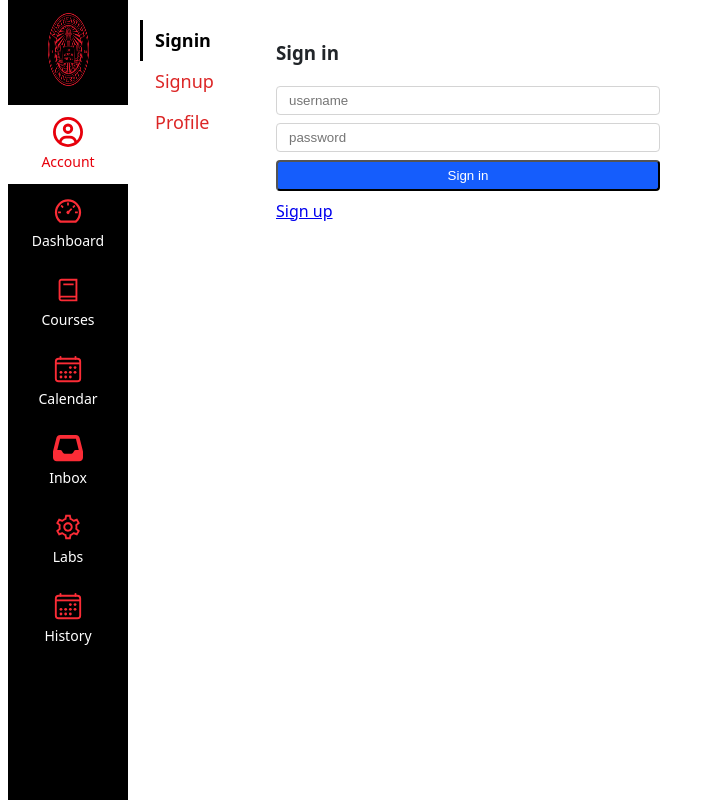
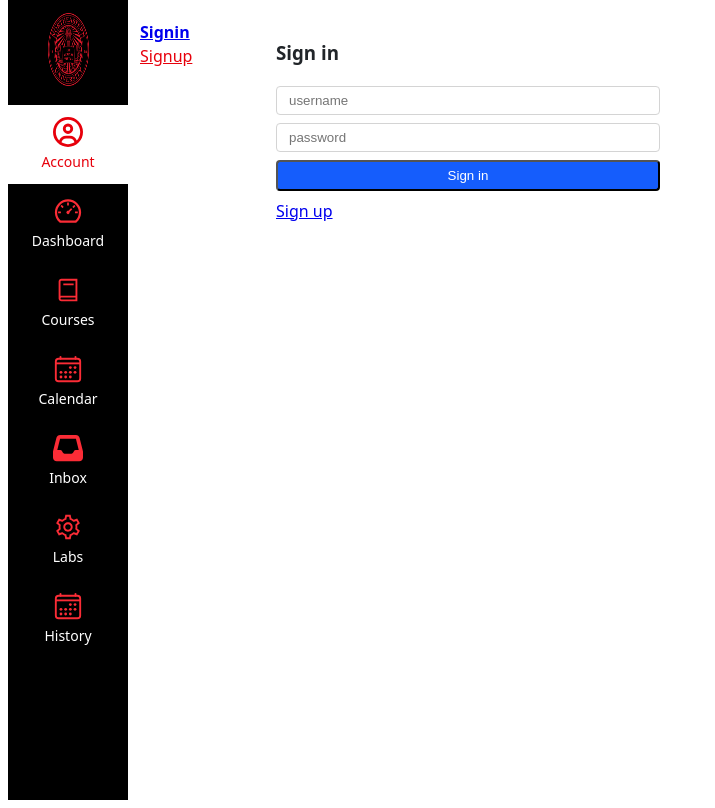
Before and after one commit to ruchirakarle/webdev-client, a Next.js app: page /account/signin in a window 1280 px wide. Shown: the whole page, without its empty margins (0-715 px from the left). Built offline with nearby package versions, Linux system fonts and the light colour scheme.

Commit message:
fix account navigation

```diff
--- a/app/(kambaz)/account/Navigation.tsx
+++ b/app/(kambaz)/account/Navigation.tsx
@@ -1,27 +1,30 @@
 "use client";
 import Link from "next/link";
 import { usePathname } from "next/navigation";
-
+import { useAccountContext } from "./AccountContext";
 export default function AccountNavigation() {
+  const { currentUser } = useAccountContext();
+  const links = currentUser
+    ? (["profile"] as const)
+    : (["signin", "signup"] as const);
   const pathname = usePathname() ?? "";
-  const links = [
-    { label: "Signin", href: "/account/signin", id: "wd-account-signin-link" },
-    { label: "Signup", href: "/account/signup", id: "wd-account-signup-link" },
-    { label: "Profile", href: "/account/profile", id: "wd-account-profile-link" },
-  ];
   return (
-    <div id="wd-account-navigation" className="wd list-group rounded-none text-lg">
-      {links.map(({ label, href, id }) => (
-        <Link
-          key={id}
-          href={href}
-          id={id}
-          className={pathname.startsWith(href)
-            ? "list-group-item active border-0"
-            : "list-group-item border-0 text-red-600"}
-        >
-          {label}
-        </Link>
+    <div id="wd-account-navigation">
+      {links.map((link) => (
+        <span key={link}>
+          <Link
+            href={`/account/${link}`}
+            id={`wd-account-${link}-link`}
+            className={pathname.endsWith(link) ? "font-bold" : "text-red-600"}
+          >
+            {link === "signin"
+              ? "Signin"
+              : link === "signup"
+                ? "Signup"
+                : "Profile"}
+          </Link>
+          <br />
+        </span>
       ))}
     </div>
   );
```
